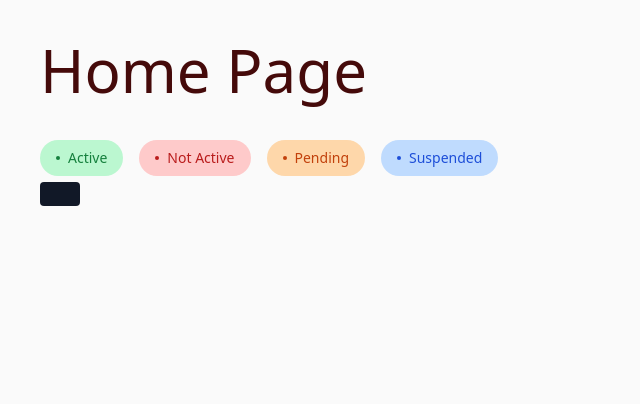
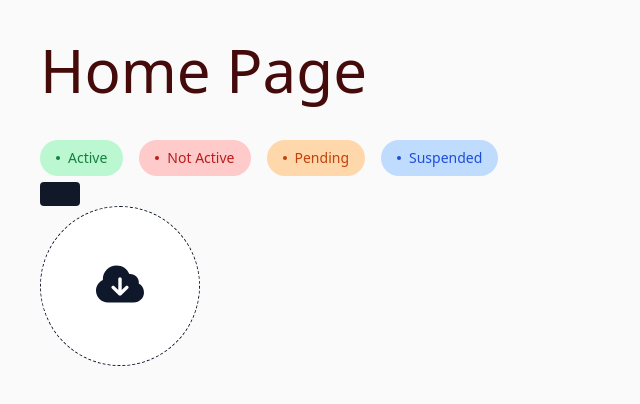
Before and after one commit to magistrkim/crm, a Next.js app: page / in a window 1280 px wide. Shown: the top 404 px of the page, without its empty margins (0-640 px from the left). Built offline with nearby package versions, Linux system fonts and the light colour scheme.

Commit message:
Add LogoUploader

```diff
--- a/src/app/components/Button.tsx
+++ b/src/app/components/Button.tsx
@@ -7,7 +7,7 @@ export interface ButtonProps
   disabled?: boolean;
 }
 
-const Button = ({ disabled, ...rest }: ButtonProps) => {
+const Button = ({ disabled, type, ...rest }: ButtonProps) => {
   return (
     <button
       {...rest}
--- /dev/null
+++ b/src/app/components/LogoUploader.tsx
@@ -0,0 +1,47 @@
+'use client';
+import Image from 'next/image';
+import React from 'react';
+
+export interface LogoUploaderProps
+  extends Partial<Omit<React.ReactHTMLElement<HTMLInputElement>, 'type'>> {
+  label?: string;
+  placeholder?: string;
+  id?: string;
+}
+
+const LogoUploader = ({
+  label,
+  placeholder,
+  id,
+  ...rest
+}: LogoUploaderProps) => {
+  return (
+    <div className="flex gap-10 mb-3">
+      {label && <p className="text-base color-gray-900">{label}</p>}
+      <label
+        htmlFor={id}
+        className="flex flex-col items-center justify-center w-40 h-40 bg-white border border-slate-900 border-dashed rounded-full"
+      >
+        <Image
+          src="/icons/upload.svg"
+          alt="upload"
+          width={48}
+          height={48}
+          className="mb-1"
+        />
+        {placeholder && (
+          <p className="text-base text-gray-500">{placeholder}</p>
+        )}
+        <input
+          {...rest}
+          id={id}
+          type="file"
+          accept="image/*"
+          className="hidden"
+        />
+      </label>
+    </div>
+  );
+};
+
+export default LogoUploader;
--- a/src/app/page.tsx
+++ b/src/app/page.tsx
@@ -1,5 +1,5 @@
 import Button from './components/Button';
-import Input from './components/Input';
+import LogoUploader from './components/LogoUploader';
 import StatusLabel, { Status } from './components/StatusLabel';
 
 export default function Home() {
@@ -12,8 +12,8 @@ export default function Home() {
         <StatusLabel status={Status.Pending}>Pending</StatusLabel>
         <StatusLabel status={Status.Suspended}>Suspended</StatusLabel>
       </div>
-      {/* <Input id={id}/> */}
       <Button/>
+      <LogoUploader/>
     </main>
   );
 }
```
Also changed, not shown: public/icons/upload.svg (added).
